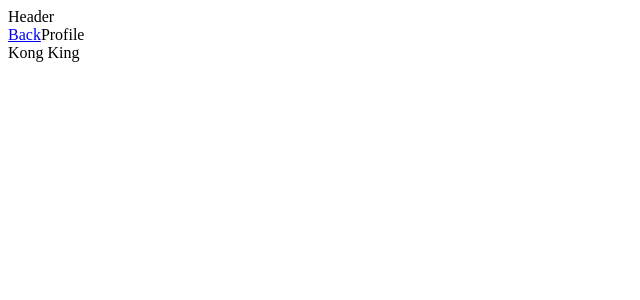
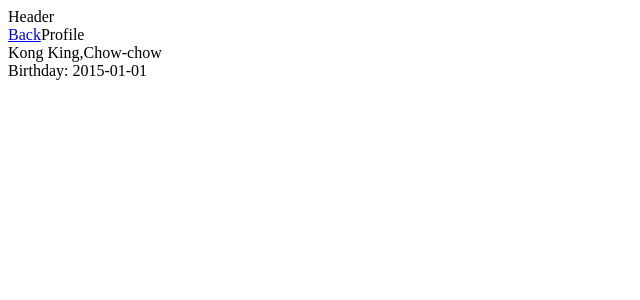
Before and after one commit to justinmandac/petbook, a React app: page /#/profile/2 in a window 1280 px wide. Shown: the top 300 px of the page, without its empty margins (0-640 px from the left). Built offline with nearby package versions, Linux system fonts and the light colour scheme.

Commit message:
Display breed in header. Display birthday in profile

```diff
--- a/web/src/component.profile.header.jsx
+++ b/web/src/component.profile.header.jsx
@@ -1,9 +1,10 @@
 import React from 'react';
 
-export default function ProfileHeader({name}) {
+export default function ProfileHeader({name, typebreed}) {
   return (
     <header className="profile-header">
-      <div className="profile-name">{name}</div>
+      <span className="profile-name">{name}</span>,
+      <span className="profile-typebreed">{typebreed}</span>
     </header>
   );
 }
--- a/web/src/page.profile.jsx
+++ b/web/src/page.profile.jsx
@@ -36,7 +36,12 @@ export default class ProfilePage extends Component {
     return (
       <div className="profile-page page">
         <Link to={{ pathname: '/' }}>Back</Link>Profile
-        <ProfileHeader name={profile.name} />
+        <ProfileHeader name={profile.name} typebreed={profile.typebreed}/>
+        <div className="profile-details">
+          <div className="row">
+            Birthday: {profile.birthday}
+          </div>
+        </div>
       </div>
     );
   }
```
